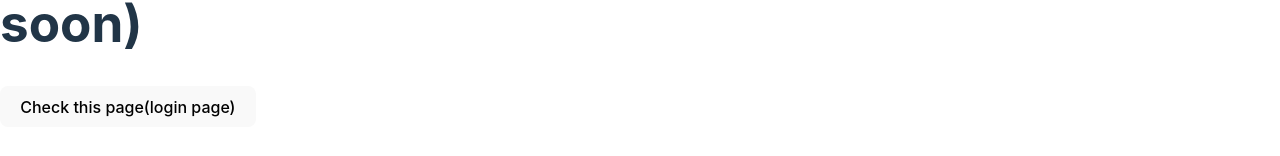
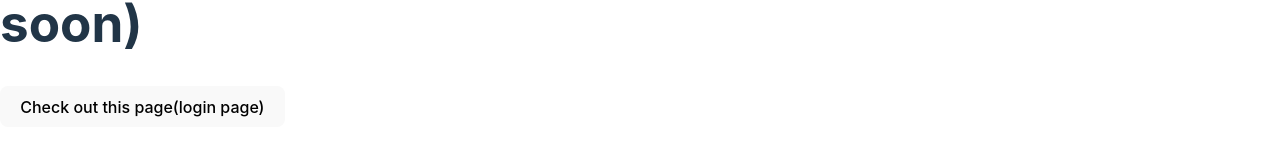
Before and after one commit to AthulKM/Cam4You, a React (Vite) app: page /HomePage in a window 1280 px wide. Shown: the part 384-540 px from the top of the page. Built offline with nearby package versions, Linux system fonts and the light colour scheme.

Commit message:
minor changes

```diff
--- a/src/components/AdminLogin.jsx
+++ b/src/components/AdminLogin.jsx
@@ -16,7 +16,10 @@ const AdminLogin = () => {
         console.log("Password is entered");
     }
     function navToAdminPanel() {
+        alert("Redirecting without validating authentication");
         navAdminLogin('/AdminPanel');
+
+
     }
 
     return (
--- a/src/components/HomePage.jsx
+++ b/src/components/HomePage.jsx
@@ -9,7 +9,7 @@ const HomePage = () => {
   return (
       <div>
           <h1>This is the Home Page (Contents will be added soon)</h1>
-          <button onClick={buttonClicked}>Check this page(login page)</button>
+          <button onClick={buttonClicked}>Check out this page(login page)</button>
     </div>
   )
 }
```
